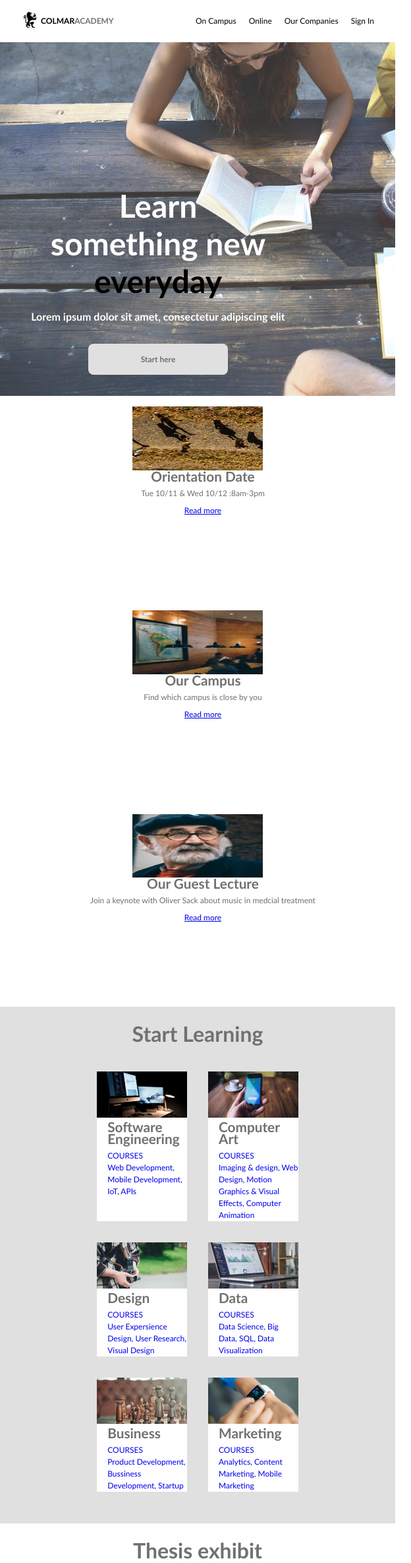
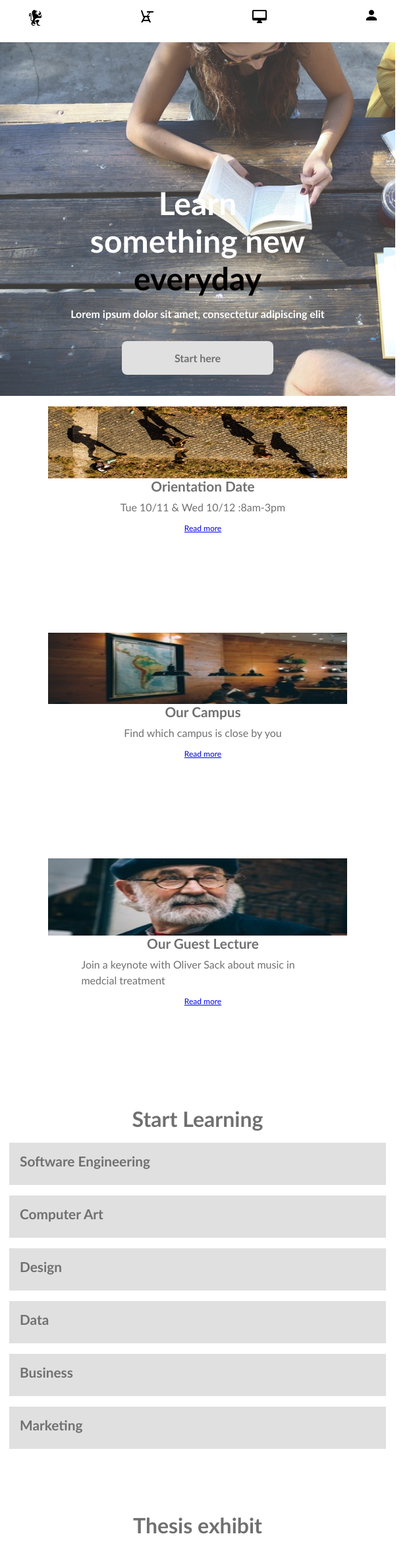
Before and after one commit to jessodri/Colmar-Academy, a plain HTML site: page index.html in a window 600 px wide. Shown: the top 2369 px of the page at 66% size, 624 px wide, since content can reach past the window. Drawn offline with Linux system fonts and the light colour scheme; grey boxes are pictures that could not be loaded.

Commit message:
added more mobile optimization

```diff
--- a/index.html
+++ b/index.html
@@ -15,26 +15,26 @@
 <body>
   <!-- Desktop Logo and Navigation -->
   <header>
-    <div class="header">
+    <nav class="header">
       <div class="logo">
         <img src="./resources/images/ic-logo.svg" alt="company logo">
         <h1><span>COLMAR</span>ACADEMY</h1>
       </div>
 
-      <div class="navigation">
-        <a class="link" href="#">On Campus</a>
-        <a class="link" href="#">Online</a>
-        <a class="link" href="#">Our Companies</a>
-        <a class="link" href="#">Sign In</a>
-      </div>
+      <ul class="navigation">
+        <li><a class="link" href="#">On Campus</a></li>
+        <li><a class="link" href="#">Online</a></li>
+        <li><a class="link" href="#">Our Companies</a></li>
+        <li><a class="link" href="#">Sign In</a></li>
+      </ul>
     <!-- Mobile Menu -->
-    <div class="mobile">
-      <a class="link" href="#"><img src="./resources/images/ic-logo.svg"></a>
-      <a class="link" href="#"><img src="./resources/images/ic-on-campus.svg"></a>
-      <a class="link" href="#"><img src="./resources/images/ic-online.svg"></a>
-      <a class="link" href="#"><img src="./resources/images/ic-login.svg"></a>
-    </div>
-  </div>
+    <ul class="mobile">
+      <li><a class="link" href="#"><img src="./resources/images/ic-logo.svg"></a></li>
+      <li><a class="link" href="#"><img src="./resources/images/ic-on-campus.svg"></a></li>
+      <li><a class="link" href="#"><img src="./resources/images/ic-online.svg"></a></li>
+      <li><a class="link" href="#"><img src="./resources/images/ic-login.svg"></a></li>
+    </ul>
+  </nav>
     <!-- End Mobile Menu -->
   </header>
 
@@ -70,7 +70,8 @@
     <div class="info-boxes column">
 
       <div class="info orientation">
-        <img src="./resources/images/information-orientation.jpg">
+        <img class="desktop" src="./resources/images/information-orientation.jpg">
+        <img class="tablet" src="./resources/images/information-orientation-mobile.jpg">
         <div class="date-time">
           <h4>Orientation Date</h4>
           <p>Tue 10/11 &amp; Wed 10/12 :8am-3pm</p>
@@ -78,7 +79,8 @@
         </div>
       </div>
       <div class="info campus">
-        <img src="./resources/images/information-campus.jpg">
+        <img class="desktop" src="./resources/images/information-campus.jpg">
+        <img class="tablet" src="./resources/images/information-campus-mobile.jpg">
         <div class="date-time">
           <h4>Our Campus</h4>
           <p>Find which campus is close by you</p>
@@ -86,7 +88,8 @@
         </div>
       </div>
       <div class="info lecture">
-        <img src="./resources/images/information-guest-lecture.jpg">
+        <img class="desktop" src="./resources/images/information-guest-lecture.jpg">
+        <img class="tablet" src="./resources/images/information-guest-lecture-mobile.jpg">
         <div class="date-time">
           <h4>Our Guest Lecture</h4>
           <p>Join a keynote with Oliver Sack about music in medcial treatment</p>
@@ -106,14 +109,14 @@
     </div>
 
     <!-- Mobile Menu -->
-    <div class="mobile">
-      <h4>Software Engineering</h4>
-      <h4>Computer Art</h4>
-      <h4>Design</h4>
-      <h4>Data</h4>
-      <h4>Business</h4>
-      <h4>Marketing</h4>
-    </div>
+    <ul class="mobile courses">
+      <li><h4>Software Engineering</h4></li>
+      <li><h4>Computer Art</h4></li>
+      <li><h4>Design</h4></li>
+      <li><h4>Data</h4></li>
+      <li><h4>Business</h4></li>
+      <li><h4>Marketing</h4></li>
+    </ul>
     <!-- End Mobile Menu -->
 
     <div class="course-boxes">
--- a/resources/css/index.css
+++ b/resources/css/index.css
@@ -49,19 +49,6 @@ h5 {
 }
 
 
-/*
-.logo img {
-  border-radius: 50%;
-  border: thin solid black;
-  height: 3rem;
-  width: 3rem;
-  position: fixed;
-  background-color: white;
-  margin: 2rem;
-}
-*/
-
-
 /* Header */
 
 .header {
@@ -97,6 +84,7 @@ h5 {
 
 .navigation {
   padding-right: 2rem;
+  display: flex;
 }
 
 a.link {
@@ -158,11 +146,12 @@ a.link:hover:before {
   font-weight: bold;
   color: white;
   line-height: normal;
+  padding: 0rem 1rem;
 }
 
 .learn-everyday h1 {
   font-size: 4.5rem;
-  padding-bottom: 1rem;
+  padding-bottom: 0.5rem;
 }
 
 .learn-everyday h3 {
@@ -261,7 +250,7 @@ a h5 {
   display: flex;
   flex-wrap: wrap;
   justify-content: center;
-  margin: 2rem 4.5rem;
+  margin: 2rem 1rem;
 }
 
 .course {
@@ -360,77 +349,100 @@ footer a {
 
 
 /* Laptop and desktop screens */
-@media only screen and (min-width:1024px) {
-
-}
-
-/* Tablet in landscape */
-@media only screen and (max-width:1024px) {}
 
 
 /* Tablet in portrait */
+
 @media only screen and (min-width:768px) {
-  .learn-everyday h1 {
-    font-size: 4rem;
-    padding-bottom: 1rem;
-  }
-
-  .learn-everyday {
-    width: 60%;
+  .tablet {
+    display: none;
   }
 }
 
 @media only screen and (max-width:768px) {
   div.thesis-boxes {
-  display:none;
+    display: none;
   }
   .video {
     width: 100%;
   }
-
-body {
-  font-size: 12px;
-}
-
   .learn-everyday h1 {
     font-size: 3rem;
     padding-bottom: 1rem;
   }
-
   .learn-everyday {
-  width: 80%;
+    width: 60%;
   }
-
   .banner {
     height: 600px;
   }
-
   div.information {
     display: none;
   }
-
   .info, .date-time {
     flex-direction: column;
     align-items: center;
   }
-
+  img.tablet {
+    width: 80%;
+  }
+  .desktop {
+    display: none;
+  }
   .info-boxes {
     width: 100%;
     margin: 0rem;
-}}
+  }
+
+  .course {
+    width: 45%;
+  }
+
+  .course-boxes {
+    margin: 2rem 0rem;
+  }
+}
+
+
 /* Mobile in portrait */
 
-@media only screen and (max-width:480px) {
+@media only screen and (max-width:620px) {
   div.course {
     display: none;
   }
-  div.navigation, div.logo {
+  ul.navigation, div.logo {
+    display: none;
+  }
+  .mobile {
+    display: flex;
+    justify-content: space-between;
+    width: 100%;
+    padding: 0rem 1.5rem;
+  }
+  .section-3 {
+    background-color: white;
+  }
+  .heading {
+    padding-bottom: 1rem;
+  }
+  .courses {
+    display: flex;
+    flex-direction: column;
+    align-items: center;
+  }
+  .courses li {
+    background-color: rgba(224, 224, 224, 1);
+    width: 90%;
+    margin: 0.5rem;
+    padding: 1rem;
+  }
+  .learn-everyday {
+    width: 100%;
+  }
+}
+
+@media only screen and (min-width:620px) {
+  ul.mobile {
     display: none;
   }
 }
-
-@media only screen and (min-width:480px) {
-  div.mobile {
-    display: none;
-  }
-}
```
Lines whose indentation alone changed are shown as unchanged.
